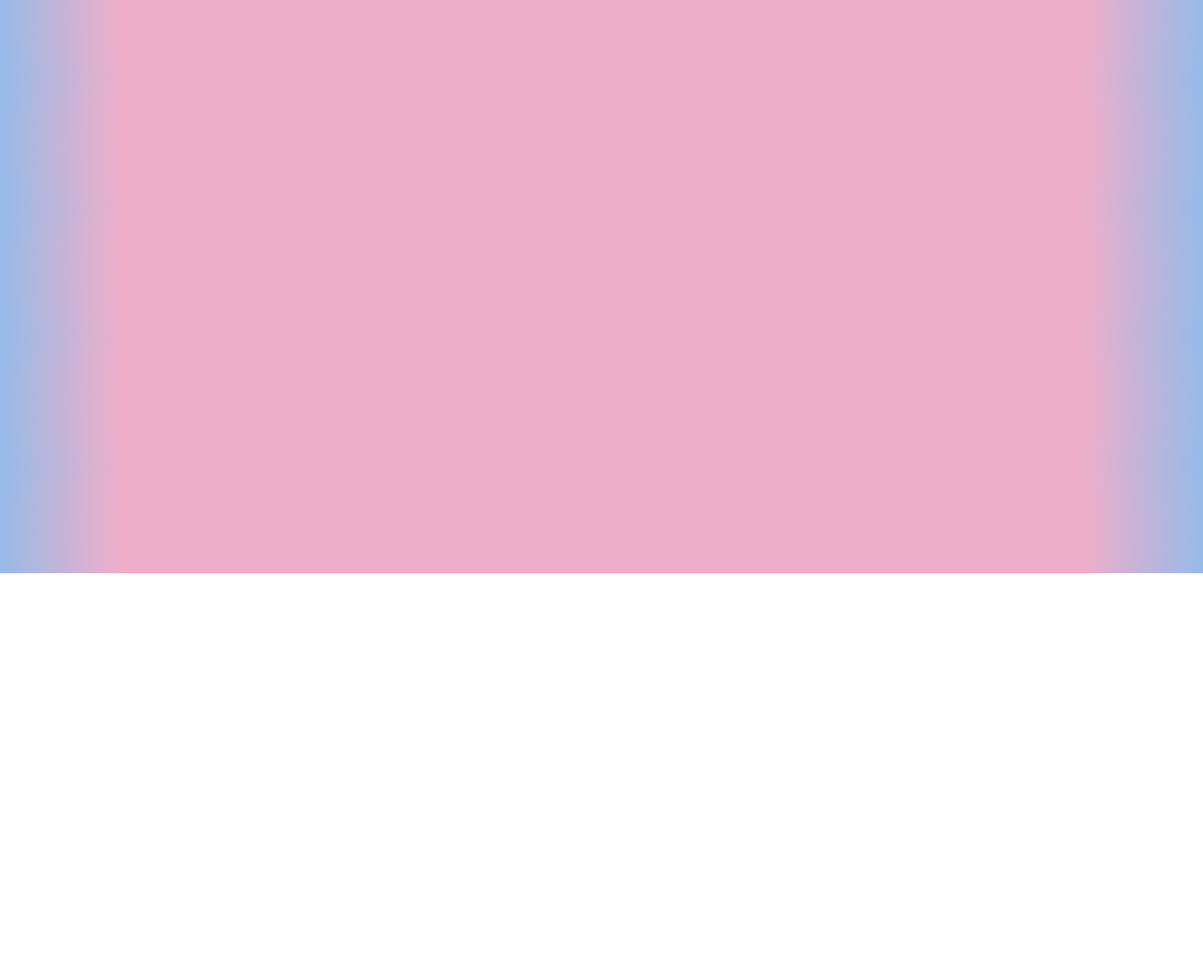
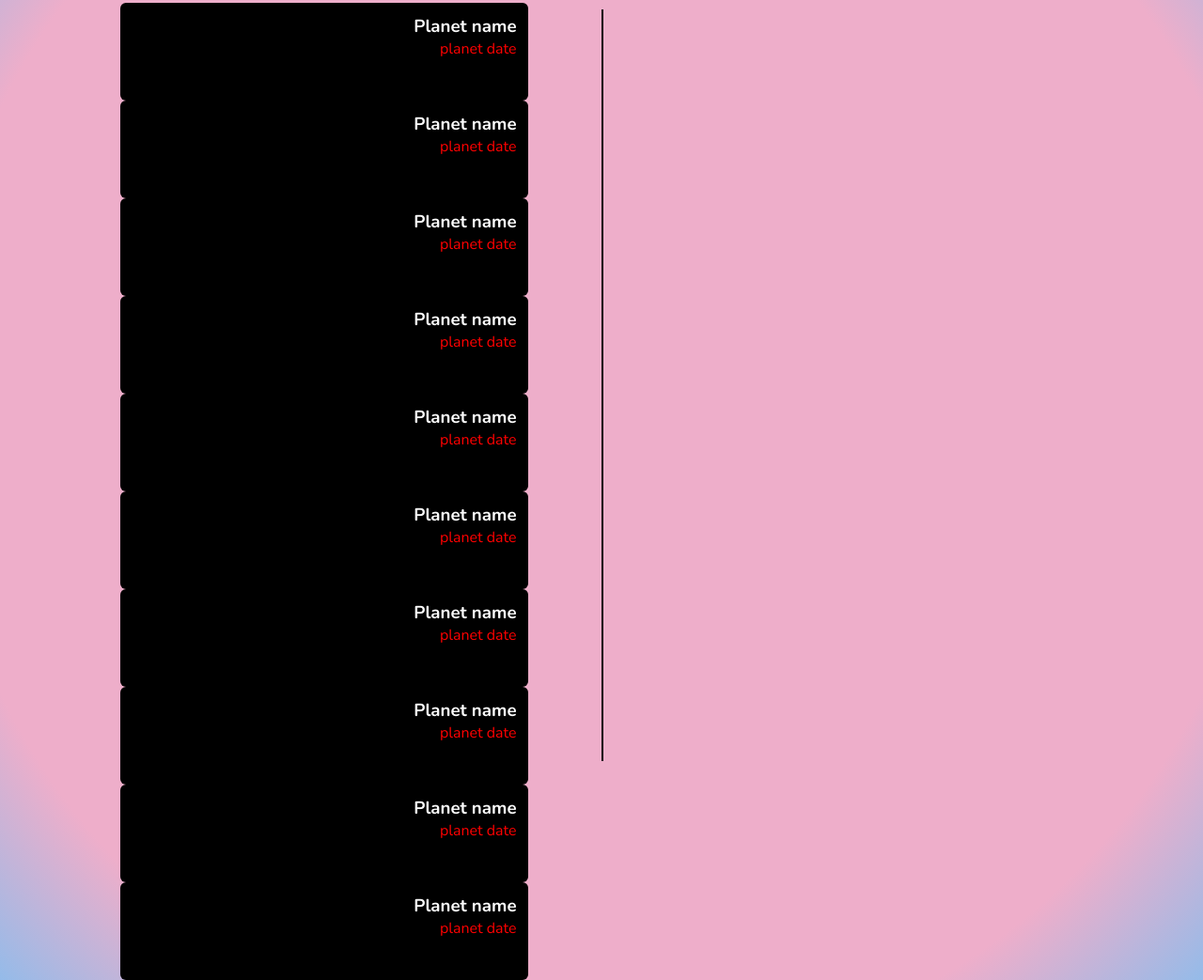
Before and after one commit to Loa212/starwars, a plain HTML site: page index.html in a window 1280 px wide. Shown: the part 190-1233 px from the top of the page at 94% size. Before the commit the page ends 800 px from the top, so only its background shows below. Drawn offline with nearby package versions, Linux system fonts and the light colour scheme; no server answers.

Commit message:
get & display planets

```diff
--- a/index.html
+++ b/index.html
@@ -1,16 +1,21 @@
 <!DOCTYPE html>
 <html lang="en">
+
 <head>
     <meta charset="UTF-8">
     <meta http-equiv="X-UA-Compatible" content="IE=edge">
     <meta name="viewport" content="width=device-width, initial-scale=1.0">
     <title>StarWarzPlanets</title>
     <link rel="stylesheet" href="styles.css">
+    <script src="https://ajax.googleapis.com/ajax/libs/jquery/3.5.1/jquery.min.js"></script>
     <script src="script.js" defer></script>
 </head>
+
 <body>
     <div class="content">
         <h1 class="font-bold">My wonderful timeline</h1>
+
+        <div class="vertical-line"></div>
 
         <div class="mt-16px flex">
             <div>
@@ -31,6 +36,59 @@
                 <button class="button roll-button">Change order 🎲</button>
             </div>
 
+        </div>
+
+        <div class="planets-div">
+
+            <div class="planet-card" id="1">
+                <h3>Planet name</h3>
+                <p>planet date</p>
+            </div>
+
+            <div class="planet-card" id="2">
+                <h3>Planet name</h3>
+                <p>planet date</p>
+            </div>
+
+            <div class="planet-card" id="3">
+                <h3>Planet name</h3>
+                <p>planet date</p>
+            </div>
+
+            <div class="planet-card" id="4">
+                <h3>Planet name</h3>
+                <p>planet date</p>
+            </div>
+
+            <div class="planet-card" id="5">
+                <h3>Planet name</h3>
+                <p>planet date</p>
+            </div>
+
+            <div class="planet-card" id="6">
+                <h3>Planet name</h3>
+                <p>planet date</p>
+            </div>
+
+            <div class="planet-card" id="7">
+                <h3>Planet name</h3>
+                <p>planet date</p>
+            </div>
+
+            <div class="planet-card" id="8">
+                <h3>Planet name</h3>
+                <p>planet date</p>
+            </div>
+
+            <div class="planet-card" id="9">
+                <h3>Planet name</h3>
+                <p>planet date</p>
+            </div>
+
+            <div class="planet-card" id="10">
+                <h3>Planet name</h3>
+                <p>planet date</p>
+            </div>
 
         </div>
 
@@ -38,4 +96,5 @@
 
     </div>
 </body>
+
 </html>
--- a/script.js
+++ b/script.js
@@ -8,13 +8,40 @@ const fetchPlanets = async () => {
     return planets
 }
 
+const formatDate = (inputDate) => {
+
+    //"2014-12-10T11:39:13.934000Z",
+    //yyyy-mm-dd
+
+    let array = inputDate.split("T")
+    let date = array[0]
+    let dateArray = date.split("-")
+    let year = dateArray[0]
+    let month = dateArray[1]
+    let day = dateArray[2]
 
 
-window.onload= () => {
-    console.log('document ready - go!')
+    let time = array[1]
+    time = time.substring(0,5)
 
-   fetchPlanets().then(planets => {
-       console.log(planets.results[1].name)
-   })
+    date = `${day}-${month}-${year} ${time}`
 
+    return date
 }
+
+$(document).ready(function () {
+    console.log('ready')
+    fetchPlanets().then(data => {
+
+        let planets = data.results
+
+        console.log(planets.length)
+
+        for (let i = 0; i < planets.length; i++) {
+            $(`#${i+1}`).find("h3").html(planets[i].name)
+            $(`#${i+1}`).find("p").html( formatDate(planets[i].created) )
+
+        }
+    })
+
+})
--- a/styles.css
+++ b/styles.css
@@ -114,3 +114,35 @@ input:hover{
 .mt-16px{
     margin-top: 16px;
 }
+
+.vertical-line{
+    width: 2px;
+    background: #000;
+    height: 100%;
+    position: absolute;
+    align-self: center;
+    left: 50%;
+    top: 200px;
+}
+
+.planets-div {
+    padding-top: 56px;
+    margin: auto;
+}
+
+.planet-card{
+    background: #000;
+    height: 80px;
+    max-width: 40%;
+    border-radius: 6px;
+    /**/
+    padding: 12px;
+
+    /**/
+    color: #fbfbfb;
+    text-align: end;
+}
+
+.planet-card > p {
+    color: red;
+}
```
